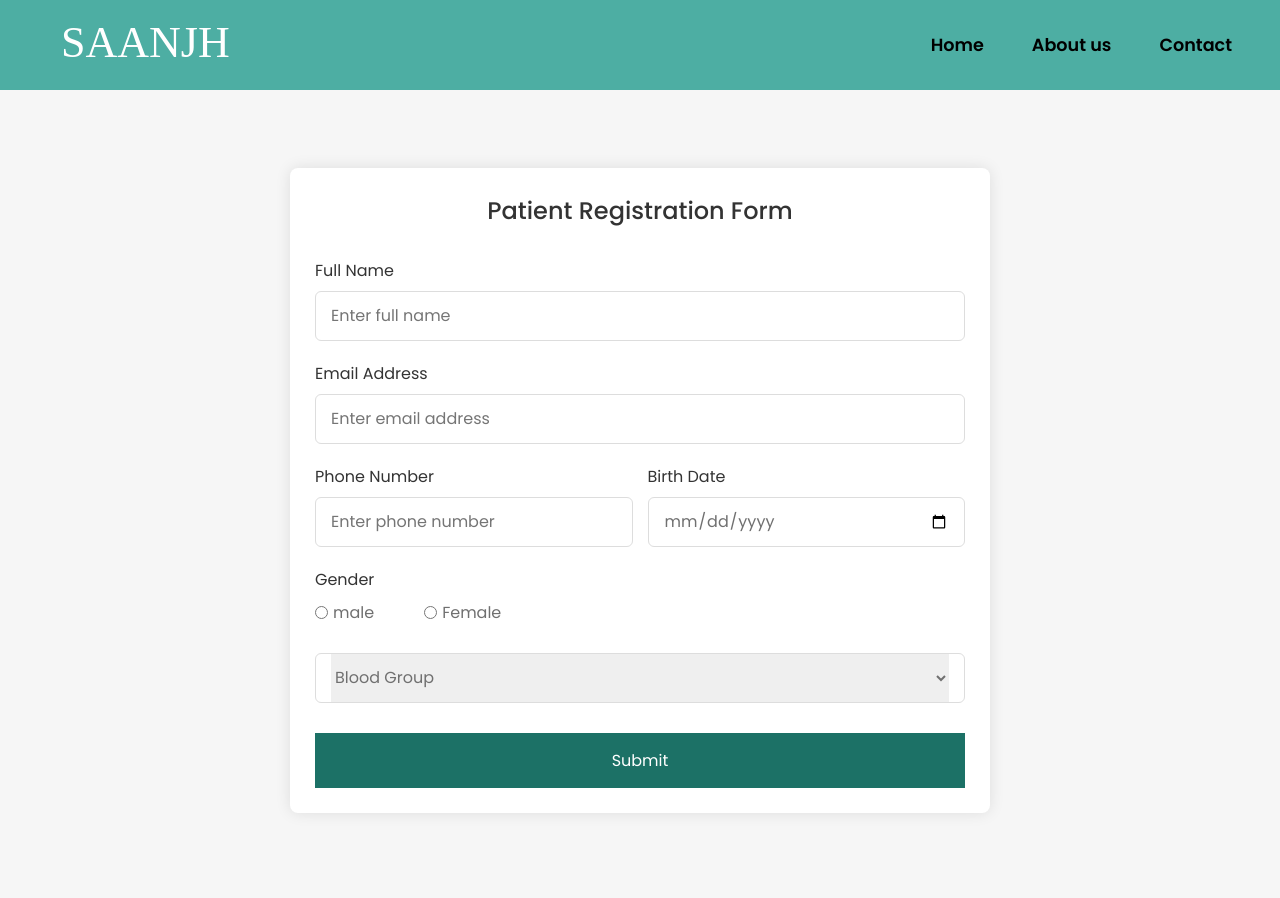
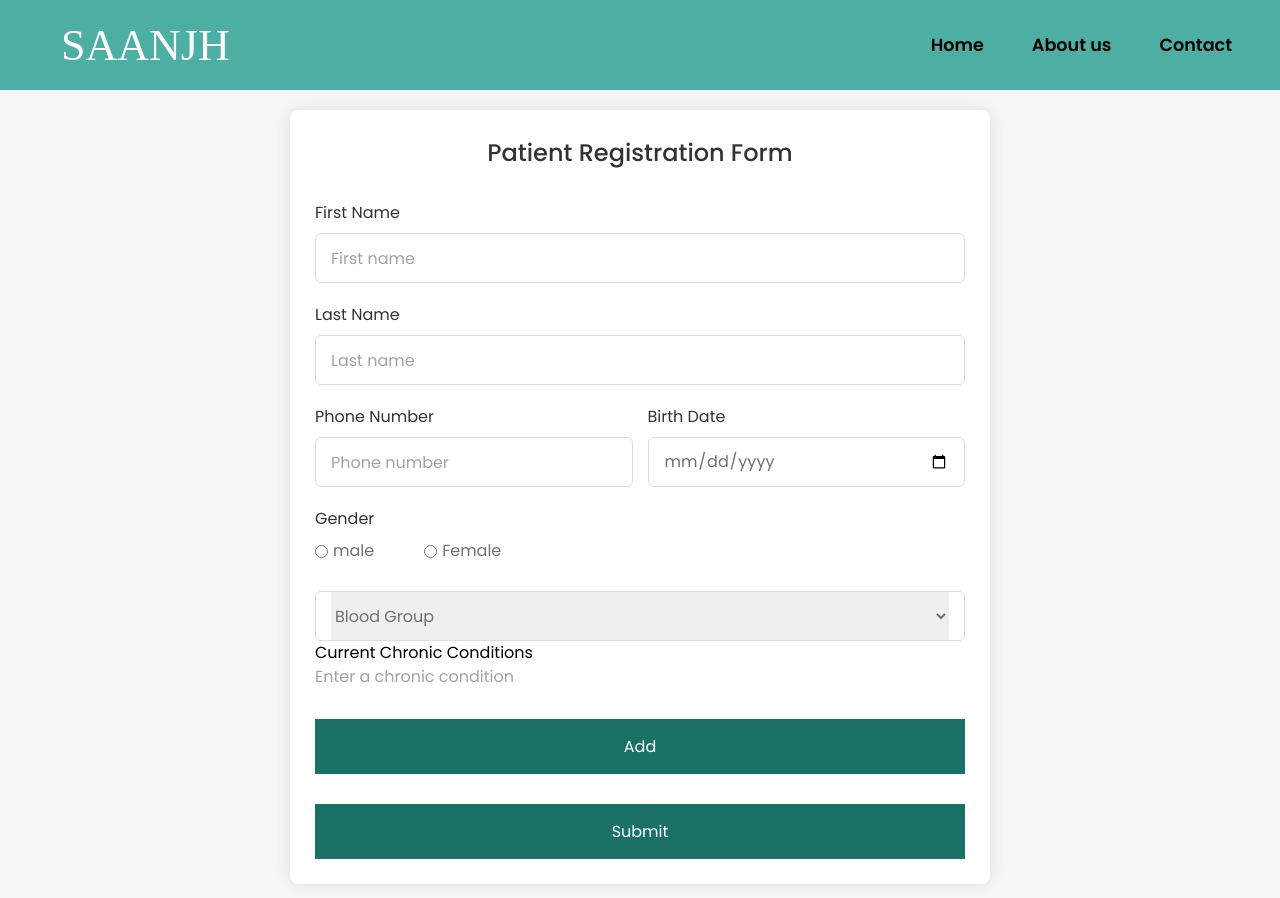
Before and after one commit to Sanjeevasanku/saanjh, a React (Create React App) app in the folder frontend/: page /addpatient in a window 1280 px wide. Shown: the top 898 px of the page. Built offline with nearby package versions, Linux system fonts and the light colour scheme.

Commit message:
tailwind config

```diff
--- a/frontend/package.json
+++ b/frontend/package.json
@@ -42,5 +42,8 @@
       "last 1 firefox version",
       "last 1 safari version"
     ]
+  },
+  "devDependencies": {
+    "tailwindcss": "^3.4.4"
   }
 }
--- a/frontend/src/components/AddPatient.jsx
+++ b/frontend/src/components/AddPatient.jsx
@@ -1,27 +1,48 @@
 import React from 'react'
 import Logo from "../Assets/Logo.svg";
 import { useState } from 'react';
-import axios from 'axios'
+import { useNavigate } from 'react-router-dom';
+import axios from 'axios';
 
 const AddPatient = () => {
 
 
+    const [currentChronic, setCurrentChronic] = useState('');
+    const navigate = useNavigate();
+
     const [formData, setFormData] = useState({
-        fullName: "",
-        email: "",
-        phoneNumber: "",
-        birthDate: "",
-        gender: "",
-        bloodGroup: "",
-        file: null
+        firstName: '',
+        lastName: '',
+        dateOfBirth: '',
+        gender: '',
+        bloodGroup: '',
+        phoneNumber: '',
+        chronics: []
     });
 
-    const handleChange = (e) => {
+    const handleInputChange = (e) => {
         const { name, value } = e.target;
         setFormData({
             ...formData,
             [name]: value
         });
+    };
+
+    const handleAddChronic = () => {
+        if (currentChronic.trim() !== '') {
+            setFormData(prevData => ({
+                ...prevData,
+                chronics: [...prevData.chronics, currentChronic.trim()]
+            }));
+            setCurrentChronic('');
+        }
+    };
+
+    const handleRemoveChronic = (index) => {
+        setFormData(prevData => ({
+            ...prevData,
+            chronics: prevData.chronics.filter((_, i) => i !== index)
+        }));
     };
 
     const handleFileChange = (e) => {
@@ -33,10 +54,26 @@ const AddPatient = () => {
 
     const handleSubmit = async (e) => {
         e.preventDefault();
-        // Handle form submission logic here
-        const response = await axios.post("/en/uploadpatient", formData);
-        const data=response.data;
-        alert(data)
+        console.log('Form submitted:', formData);
+
+        const formDataToSend = {
+            ...formData,
+            dateOfBirth: formData.dateOfBirth ? new Date(formData.dateOfBirth).toISOString() : null
+        };
+
+        const response = await axios.post("/en/setpatient", formDataToSend);
+        console.log(response.data.data);
+        setFormData({
+            firstName: '',
+            lastName: '',
+            dateOfBirth: null,
+            gender: '',
+            bloodGroup: '',
+            phoneNumber: '',
+            chronics: [],
+        });
+        alert('Form data submitted successfully!');
+        navigate(-1);
 
         // const data = new FormData();
         // for(const key in formData){
@@ -78,25 +115,25 @@ const AddPatient = () => {
                         <header>Patient Registration Form</header>
                         <form action="#" className="ap-form" onSubmit={handleSubmit}>
                             <div className="ap-input-box">
-                                <label>Full Name</label>
+                                <label>First Name</label>
                                 <input
                                     type="text"
-                                    placeholder="Enter full name"
-                                    name="fullName"
-                                    value={formData.fullName}
-                                    onChange={handleChange}
+                                    placeholder="First name"
+                                    name="firstName"
+                                    value={formData.firstName}
+                                    onChange={handleInputChange}
                                     required
                                 />
                             </div>
 
                             <div className="ap-input-box">
-                                <label>Email Address</label>
+                                <label>Last Name</label>
                                 <input
                                     type="text"
-                                    placeholder="Enter email address"
-                                    name="email"
-                                    value={formData.email}
-                                    onChange={handleChange}
+                                    placeholder="Last name"
+                                    name="lastName"
+                                    value={formData.lastName}
+                                    onChange={handleInputChange}
                                     required
                                 />
                             </div>
@@ -106,10 +143,10 @@ const AddPatient = () => {
                                     <label>Phone Number</label>
                                     <input
                                         type="number"
-                                        placeholder="Enter phone number"
+                                        placeholder="Phone number"
                                         name="phoneNumber"
                                         value={formData.phoneNumber}
-                                        onChange={handleChange}
+                                        onChange={handleInputChange}
                                         required
                                     />
                                 </div>
@@ -118,9 +155,9 @@ const AddPatient = () => {
                                     <input
                                         type="date"
                                         placeholder="Enter birth date"
-                                        name="birthDate"
-                                        value={formData.birthDate}
-                                        onChange={handleChange}
+                                        name="dateOfBirth"
+                                        value={formData.dateOfBirth}
+                                        onChange={handleInputChange}
                                         required
                                     />
                                 </div>
@@ -135,7 +172,7 @@ const AddPatient = () => {
                                             name="gender"
                                             value="male"
                                             checked={formData.gender === "male"}
-                                            onChange={handleChange}
+                                            onChange={handleInputChange}
                                         />
                                         <label for="check-male">male</label>
                                     </div>
@@ -146,7 +183,7 @@ const AddPatient = () => {
                                             name="gender"
                                             value="female"
                                             checked={formData.gender === "female"}
-                                            onChange={handleChange}
+                                            onChange={handleInputChange}
                                         />
                                         <label for="check-female">Female</label>
                                     </div>
@@ -158,7 +195,7 @@ const AddPatient = () => {
                                         <select
                                             name="bloodGroup"
                                             value={formData.bloodGroup}
-                                            onChange={handleChange}
+                                            onChange={handleInputChange}
                                             required
                                         >
                                             <option hidden>Blood Group</option>
@@ -182,7 +219,39 @@ const AddPatient = () => {
                                 // onChange={(e) => setFile(e.target.files[0])}
                                 onChange={handleFileChange}
                             /> */}
-
+                            <div>
+                                <label className="block text-sm font-medium text-gray-700">Current Chronic Conditions</label>
+                                <div className="mt-1 flex rounded-md shadow-sm">
+                                    <input
+                                        type="text"
+                                        value={currentChronic}
+                                        onChange={(e) => setCurrentChronic(e.target.value)}
+                                        className="flex-1 min-w-0 block w-full px-3 py-2 rounded-none rounded-l-md focus:ring-blue-500 focus:border-blue-500 sm:text-sm border-gray-300"
+                                        placeholder="Enter a chronic condition"
+                                    />
+                                    <button
+                                        type="button"
+                                        onClick={handleAddChronic}
+                                        className="inline-flex items-center px-3 rounded-r-md border border-l-0 border-gray-300 bg-gray-50 text-gray-500 text-sm"
+                                    >
+                                        Add
+                                    </button>
+                                </div>
+                                <div className="mt-2 space-y-2">
+                                    {formData.chronics.map((chronic, index) => (
+                                        <div key={index} className="flex items-center justify-between bg-gray-100 p-2 rounded">
+                                            <span>{chronic}</span>
+                                            <button
+                                                type="button"
+                                                onClick={() => handleRemoveChronic(index)}
+                                                className="text-red-500 hover:text-red-700"
+                                            >
+                                                Remove
+                                            </button>
+                                        </div>
+                                    ))}
+                                </div>
+                            </div>
                             <button>Submit</button>
                         </form>
                     </section>
--- a/frontend/src/index.css
+++ b/frontend/src/index.css
@@ -1,4 +1,4 @@
-body {
+/* body {
   margin: 0;
   font-family: -apple-system, BlinkMacSystemFont, 'Segoe UI', 'Roboto', 'Oxygen',
     'Ubuntu', 'Cantarell', 'Fira Sans', 'Droid Sans', 'Helvetica Neue',
@@ -10,4 +10,8 @@ body {
 code {
   font-family: source-code-pro, Menlo, Monaco, Consolas, 'Courier New',
     monospace;
-}
+} */
+
+@tailwind base;
+@tailwind components;
+@tailwind utilities;
--- /dev/null
+++ b/frontend/tailwind.config.js
@@ -0,0 +1,8 @@
+/** @type {import('tailwindcss').Config} */
+module.exports = {
+  content: [],
+  theme: {
+    extend: {},
+  },
+  plugins: [],
+}
```
Also changed, not shown: 1 other file (tests, documents, lock files or other folders).
